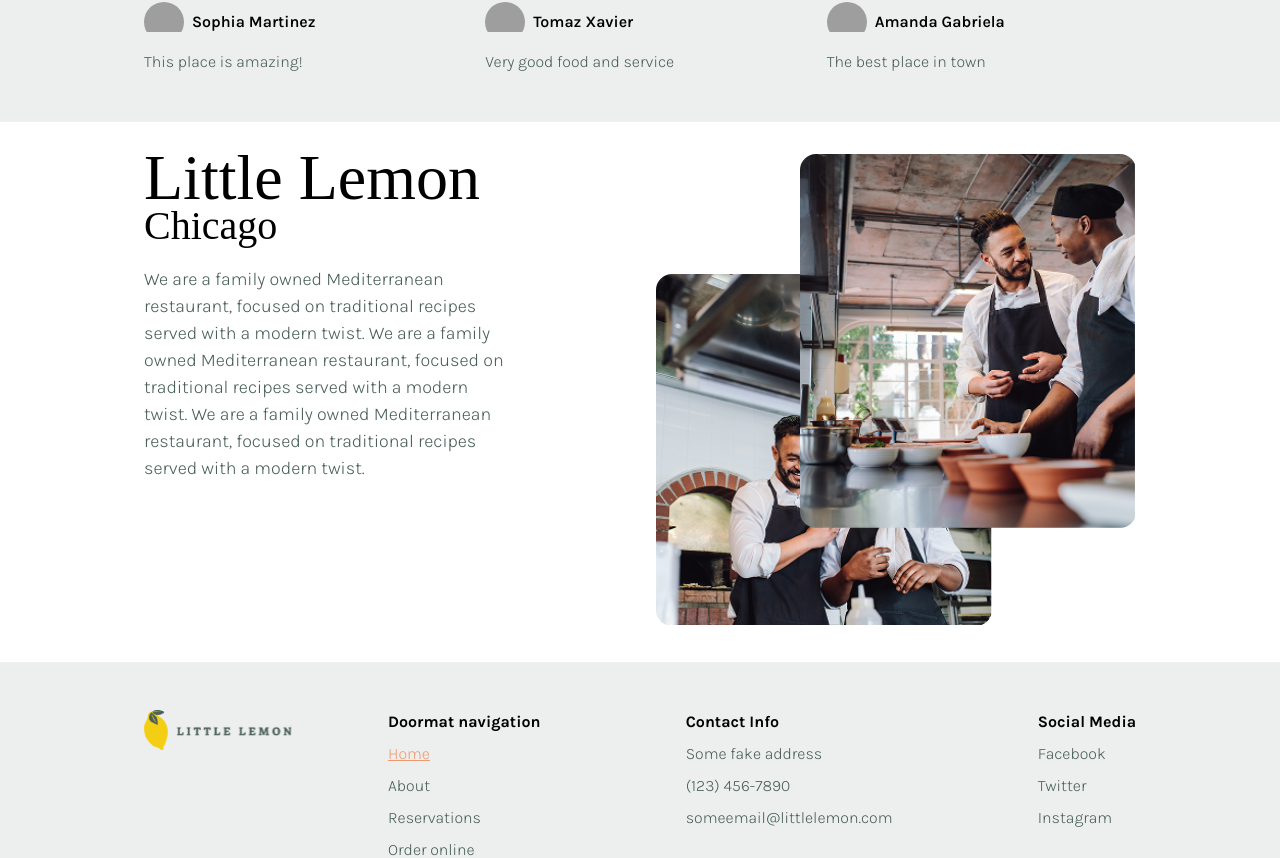
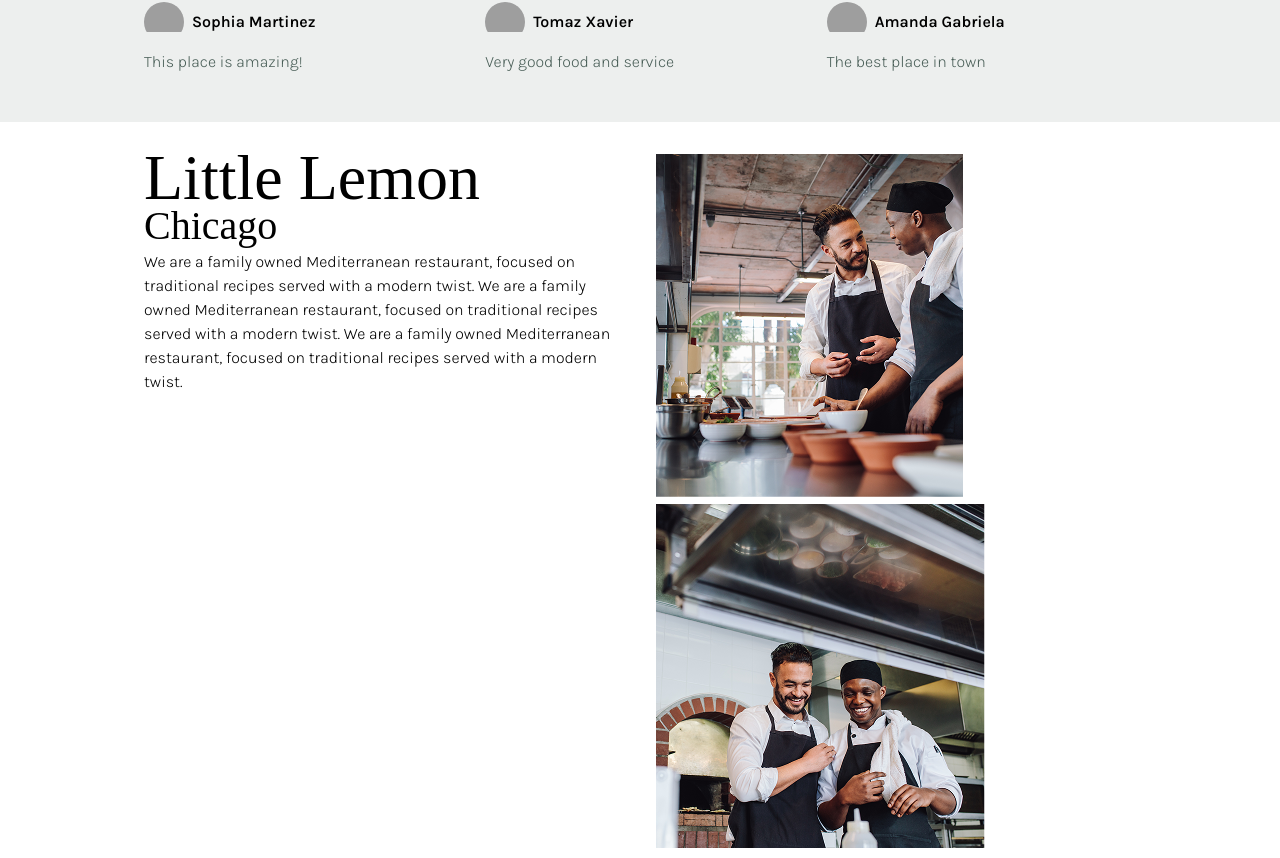
Before and after one commit to raphaellopes/meta-capstone-project, a React (Vite) app: page / in a window 1280 px wide. Shown: the part 1265-2123 px from the top of the page. Built offline with nearby package versions, Linux system fonts and the light colour scheme; grey boxes are pictures that could not be loaded; a web font is replaced by a local one.

Commit message:
convert about style to modular css

```diff
--- a/src/components/about-section/index.tsx
+++ b/src/components/about-section/index.tsx
@@ -1,12 +1,12 @@
-import "./styles.css";
+import styles from "./styles.module.css";
 import About1Img from "@assets/about-restaurant-a.png";
 import About2Img from "@assets/about-restaurant-b.png";
 import SectionHeader from "../section-header";
 
 const AboutSection = () => (
-  <section id="about">
+  <section className={styles.root} id="about">
     <div className="container">
-      <div className="about-box">
+      <div className={styles.aboutBox}>
         <SectionHeader
           title="Little Lemon"
           subtitle="Chicago"
@@ -14,7 +14,7 @@ const AboutSection = () => (
           titleAs="h2"
           subtitleAs="h3"
         />
-        <p className="about-description">
+        <p className={styles.aboutDescription}>
           We are a family owned Mediterranean restaurant, focused on traditional
           recipes served with a modern twist. We are a family owned
           Mediterranean restaurant, focused on traditional recipes served with a
@@ -22,14 +22,14 @@ const AboutSection = () => (
           on traditional recipes served with a modern twist.
         </p>
       </div>
-      <div className="about-img-wrapper">
+      <div className={styles.aboutImgWrapper}>
         <img
-          className="about-img-top"
+          className={styles.aboutImgTop}
           src={About1Img}
           alt="Restaurant owner talking to the chef about food"
         />
         <img
-          className="about-img-bottom"
+          className={styles.aboutImgBottom}
           src={About2Img}
           alt="Restaurant owner smilling with the chef"
         />
--- a/src/components/about-section/styles.css
+++ b/src/components/about-section/styles.module.css
@@ -1,70 +1,70 @@
-#about {
+.root {
   padding: 2rem 0;
 }
 
-#about > .container {
+.root > :global(.container) {
   display: flex;
   flex-direction: column;
   gap: 2rem;
 }
 
-#about .about-description {
+.about-description {
   font-weight: var(--font-primary-weight-regular);
   font-size: var(--font-size-md);
   color: var(--primary-base);
 }
 
-#about .about-img-wrapper > img {
+.about-img-wrapper > img {
   border-radius: var(--border-radius-base);
   overflow: hidden;
 }
 
-#about .about-img-top {
+.about-img-top {
   display: none;
 }
 
-#about .about-box > header {
+.about-box > header {
   margin-bottom: 1rem;
 }
 
 @media (min-width: 360px) {
-  #about > .container {
+  .root > :global(.container) {
     flex-direction: row;
     align-items: start;
   }
 
-  #about > .container > div {
+  .root > :global(.container) > div {
     flex: 1;
   }
 }
 
 @media (min-width: 768px) {
-  #about {
+  .root {
     min-height: 540px;
   }
 
-  #about .about-description {
+  .about-description {
     width: 75%;
   }
 
-  #about .about-img-wrapper {
+  .about-img-wrapper {
     position: relative;
   }
 
-  #about .about-img-top,
-  #about .about-img-bottom {
+  .about-img-top,
+  .about-img-bottom {
     display: block;
     position: absolute;
     width: 70%;
   }
 
-  #about .about-img-top {
+  .about-img-top {
     z-index: 1;
     top: 0;
     right: 0;
   }
 
-  #about .about-img-bottom {
+  .about-img-bottom {
     z-index: -1;
     top: 120px;
   }
```
